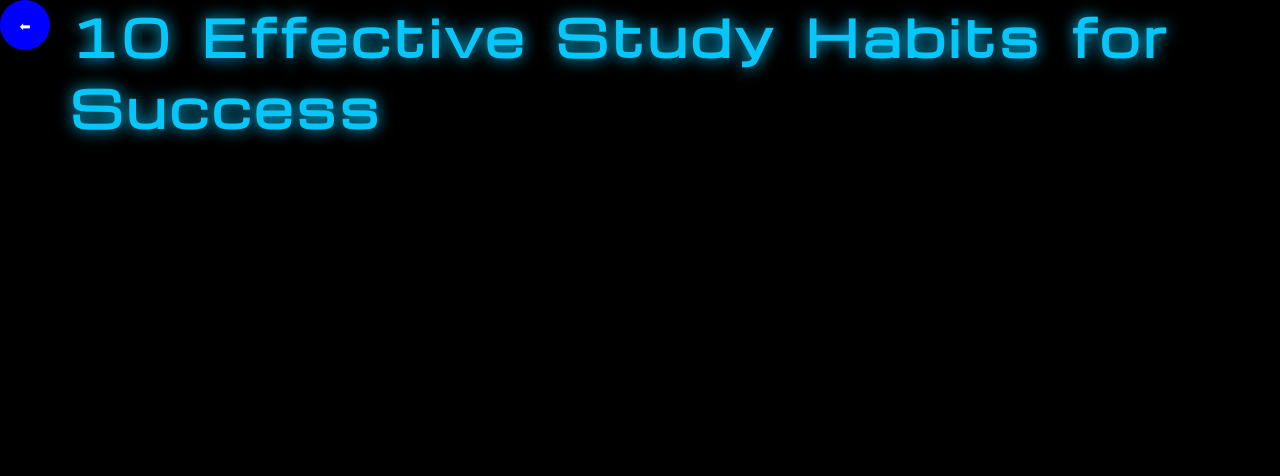
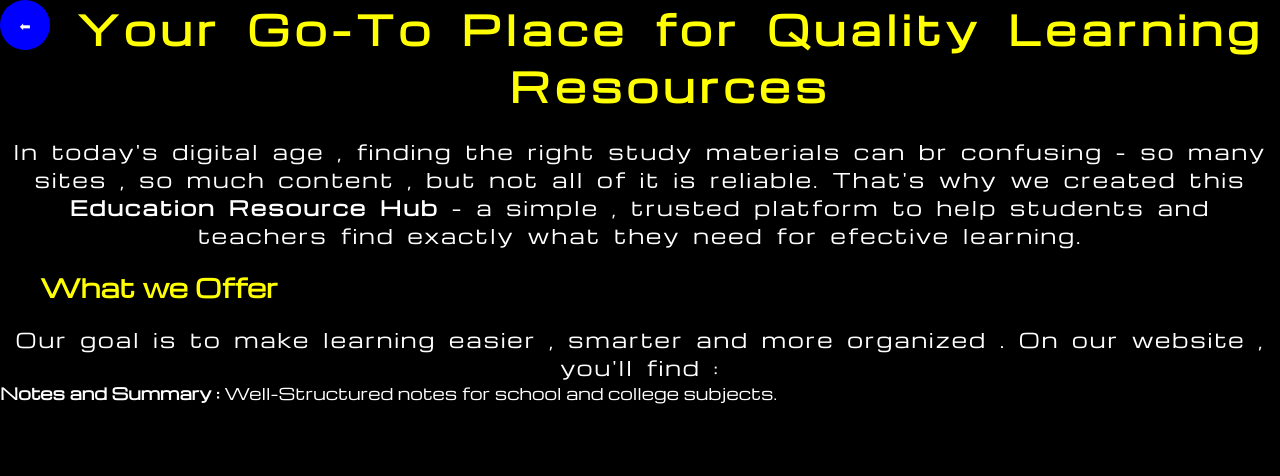
Before and after one commit to tusharsingla22222-source/Education-Resource-Hub, a plain HTML site: page blog.html in a window 1280 px wide. Drawn offline with nearby package versions, Linux system fonts and the light colour scheme; a web font is replaced by a local one.

Commit message:
Add files via upload

```diff
--- a/blog.css
+++ b/blog.css
@@ -21,13 +21,29 @@ body{
     background-color: green;
 }
 .heading{
-    font-size: 50px;
-    color: rgb(7, 198, 250);
-    margin-left: 70px;
+    color: yellow;
+    margin-left: 60px;
+    font-size: 40px;
+    letter-spacing: 5px;
     word-spacing: 10px;
-    letter-spacing: 4px;
-    text-shadow: 0 0 15px rgb(7, 198, 250);
+    text-align: center;
 }
-.heading:hover{
-    text-shadow: 0 0 20px rgb(7, 198, 250);
+#para{
+    color: white;
+    text-align: center;
+    font-size: 20px;
+    word-spacing: 5px;
+    letter-spacing: 2px;
 }
+ul{
+    list-style-type: disc;
+}
+#heading{
+    font-size: 25px;
+    color: yellow;
+    margin: 20px;
+    margin-left: 40px;
+}
+#p1{
+    color: white;
+}
--- a/blog.html
+++ b/blog.html
@@ -14,7 +14,20 @@
 </head>
 <body>
   <a href="index.html"><button id="button">⬅</button></a>
-  <h1 class="heading">10 Effective Study Habits for Success</h1>
+  <h2 class="heading">Your Go-To Place for Quality Learning Resources</h2>
+  <br>
+  <p id="para">In today's digital age , finding the right study materials can br confusing - so many sites , so much content , but not all of it is reliable. That's why we created this <b>Education Resource Hub</b> - a simple , trusted platform to help students and teachers find exactly what they need for efective learning.</p>
+  <ul>
+    <li><h2 id="heading">What we Offer</h2></li>
+    <p id="para">Our goal is to make learning easier , smarter and more organized . On our website , you'll find :
+      <ul>
+        <li><p id="p1"><b>Notes and Summary : </b> Well-Structured notes for school and college subjects.</p></li>
+        <li></li>
+        <li></li>
+        <li></li>
+      </ul>
+    </p>
+  </ul>
 
 </body>
 </html>
```
Also changed, not shown: HTML.html (+6 -6 lines), css.html (+7 -7 lines).
